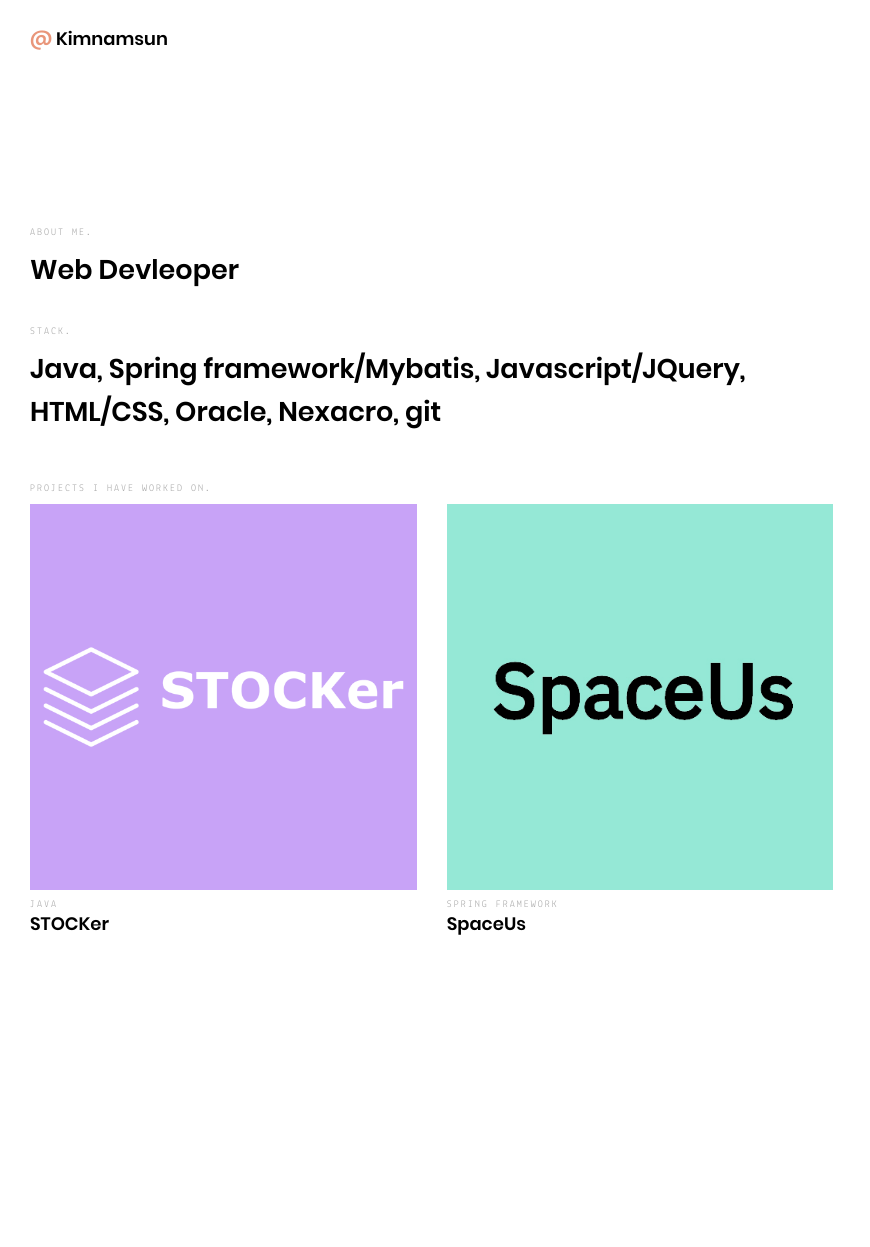
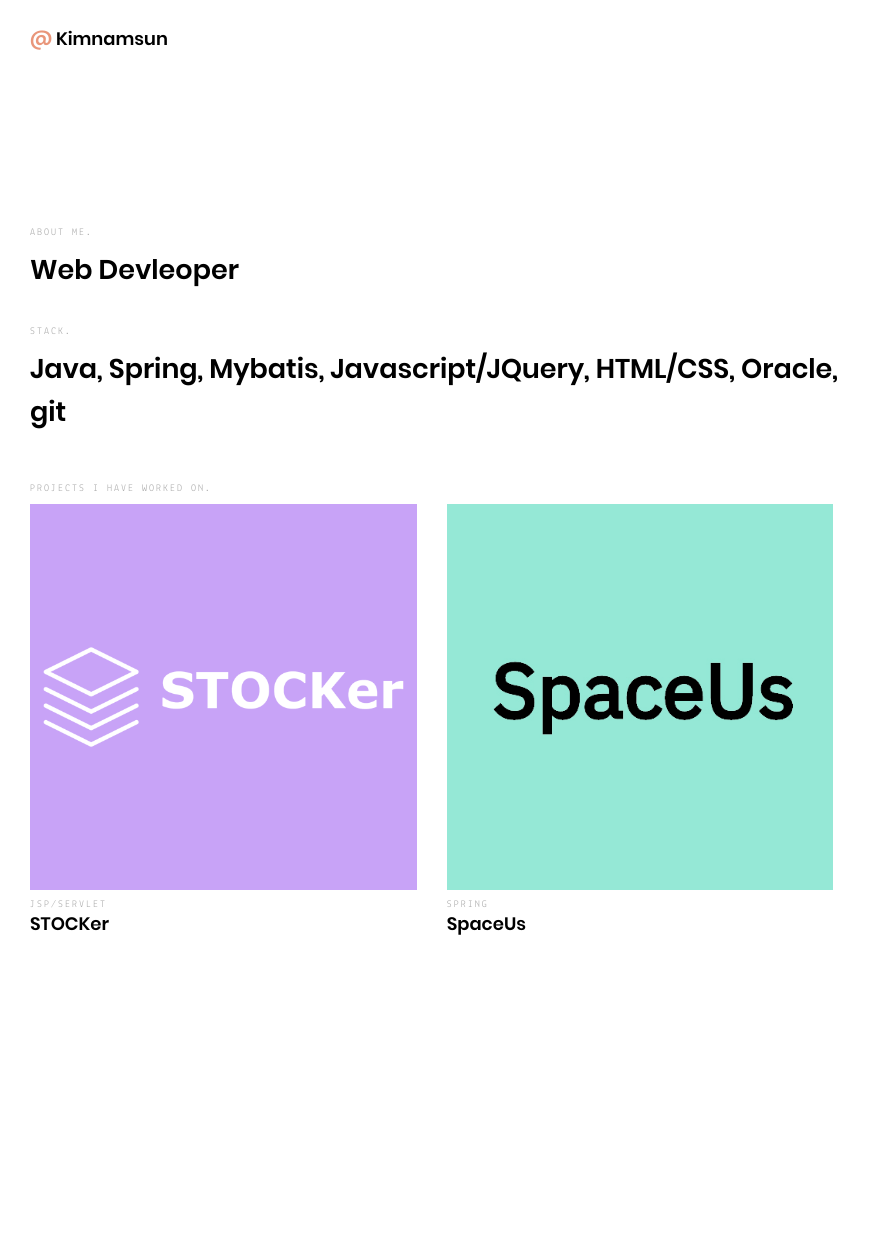
Before and after one commit to kimnamsun/kimnamsun.github.io, a Jekyll site: the page built from index.html, in a window 1280 px wide. Shown: the whole page, without its empty margins (0-870 px from the left). Built offline with Jekyll 4.4.1, drawn with Linux system fonts in a browser that asks for light colours.

Commit message:
update index =

```diff
--- a/_posts/projects/2020-07-17-stocker.md
+++ b/_posts/projects/2020-07-17-stocker.md
@@ -8,7 +8,7 @@ meta:
 
 project:
   title: "STOCKer"
-  type: "JAVA"
+  type: "JSP/Servlet"
   url: "https://github.com/kimnamsun/stocker"
   logo: "/assets/images/projects/STOCKerProject/logo.png"
   tech: "Java, JavaScript, jQuery, JSP, Servlet, HTML, CSS, Bootstrap, Oracle"
--- a/_posts/projects/2020-09-07-spaceus.md
+++ b/_posts/projects/2020-09-07-spaceus.md
@@ -8,7 +8,7 @@ meta:
 
 project:
   title: "SpaceUs"
-  type: "Spring Framework"
+  type: "Spring"
   url: "https://github.com/skskdmsdl/spaceUs"
   logo: "/assets/images/projects/SpaceUs/logo.jpg"
   tech: "Java, Spring framework, Mybatis, aws, git, JavaScript, jQuery, HTML, CSS, Bootstrap, Oracle, git, AWS"
--- a/index.html
+++ b/index.html
@@ -19,7 +19,7 @@
 			</div>
 			<div class="container" style="margin-top: 2em">
 				<h2>Stack.</h2>
-				<p>Java, Spring framework/Mybatis, Javascript/JQuery, HTML/CSS, Oracle, Nexacro, git</p>
+				<p>Java, Spring, Mybatis, Javascript/JQuery, HTML/CSS, Oracle, git</p>
 			</div>
 		</section>
 		<section class="projects">
```
